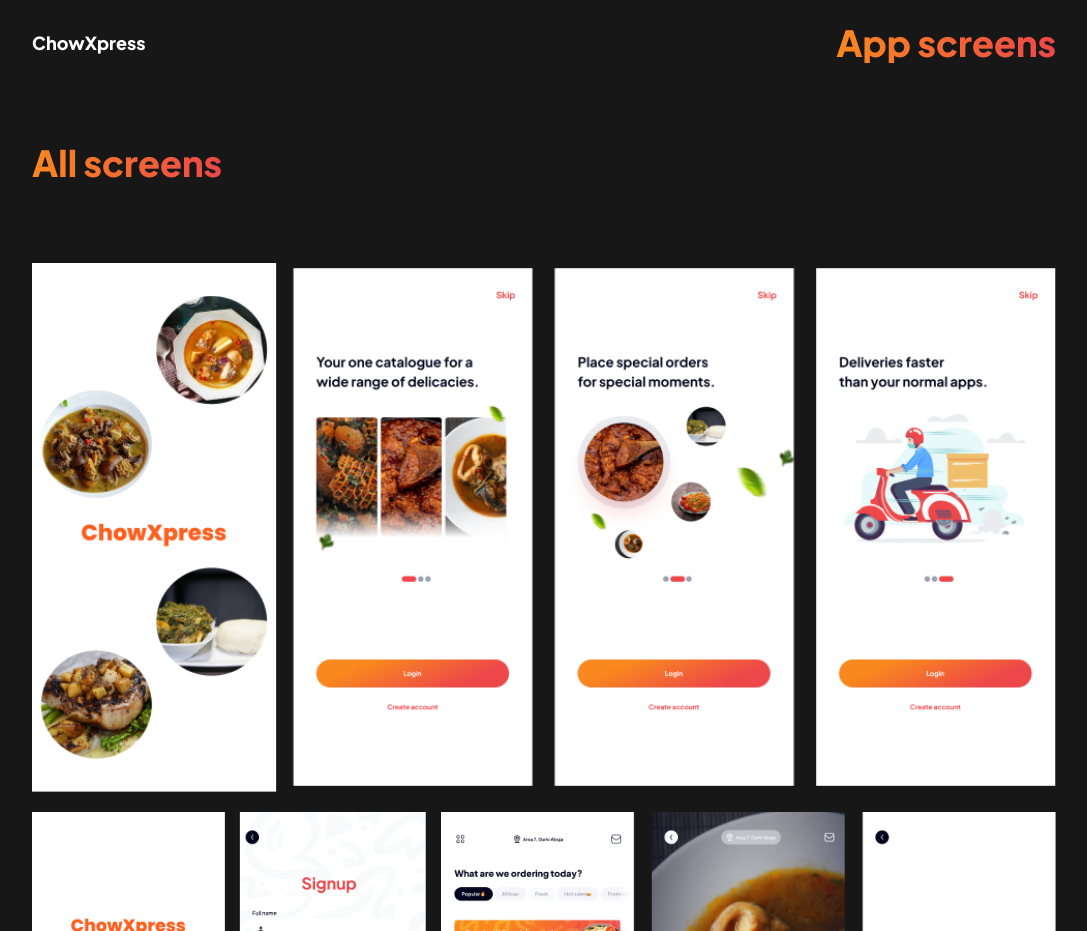
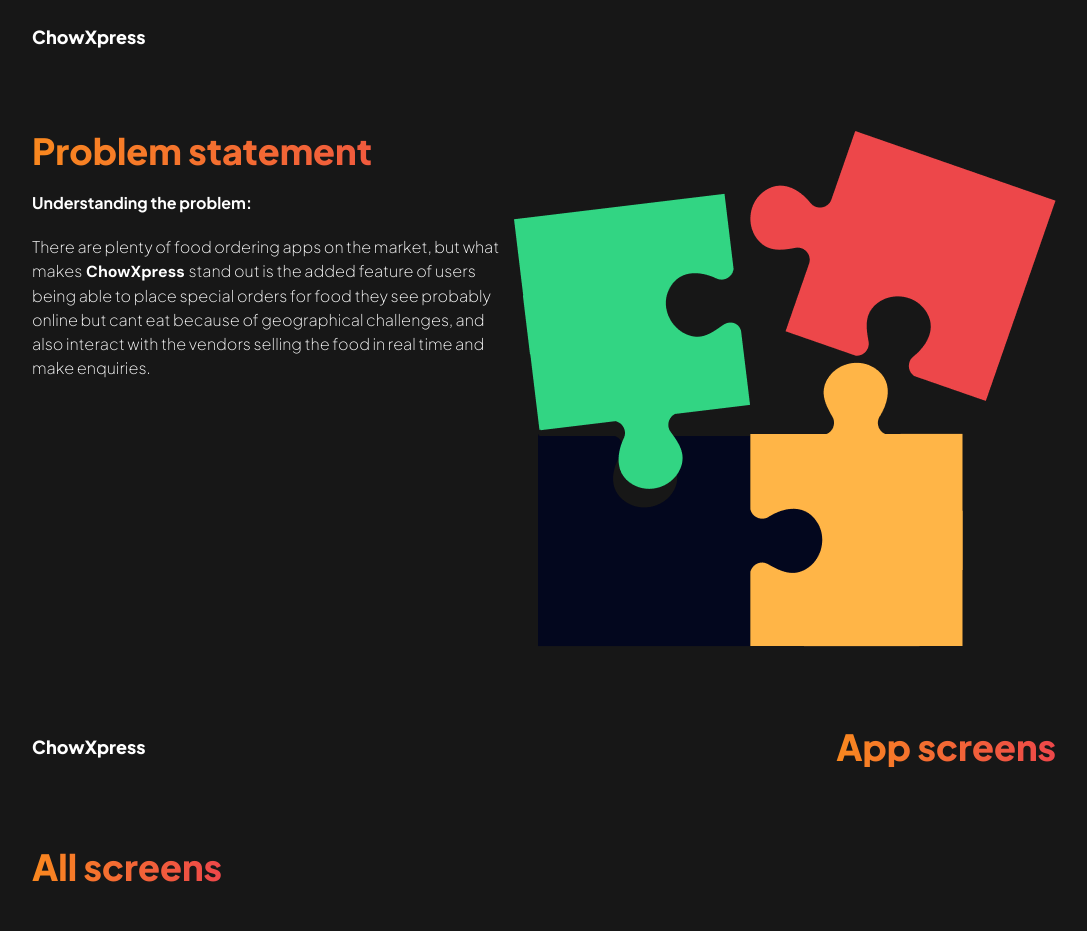
Before and after one commit to VirtuousTechies/musa-daniel, a React (Vite) app in the folder musa-daniel/: page /works/foodApp in a window 1280 px wide. Shown: the part 1940-2871 px from the top of the page, without its empty margins (96-1183 px from the left). Built offline with nearby package versions, Linux system fonts and the light colour scheme.

Commit message:
Added the html, images and styles for the problem statement section in the food app body

```diff
--- a/musa-daniel/src/Components/FoodAppBody.jsx
+++ b/musa-daniel/src/Components/FoodAppBody.jsx
@@ -1,5 +1,5 @@
 import React from 'react'
-import { componentOne, componentThree, componentTwo, figma, foodAbout, foodMainFive, foodMainFour, foodMainOne, foodMainThree, foodMainTwo, screenFive, screenFour, screenOne, screenSix, screenThree, screenTwo, summary,} from '../Data'
+import { componentOne, componentThree, componentTwo, figma, foodAbout, foodMainFive, foodMainFour, foodMainOne, foodMainThree, foodMainTwo, foodProblem, screenFive, screenFour, screenOne, screenSix, screenThree, screenTwo, summary,} from '../Data'
 import { FoodHeader } from '.'
 import { foodAppData } from '../Data/demo'
 
@@ -75,6 +75,25 @@ export default function FoodAppBody() {
         </section>
         <section className='flex flex-col space-y-20 md:items-start w-[90%] mx-5 md:mx-0
         md:w-[80%] bg-[#17171717]'>
+            <FoodHeader />
+            <div className='flex flex-row justify-between w-full'>
+                <div className='flex flex-col space-y-5'>
+                    <h2 className='bg-gradient-to-l font-four text-3xl md:text-4xl font-extrabold
+                    text-transparent bg-clip-text to-[#F9881F] from-[#ED474A]'>Problem statement</h2>
+                    <p className='font-four font-bold text-white
+                    text-base md:w-[30rem]'>Understanding the problem:</p>
+                    <p className='font-four font-extralight text-white text-base md:w-[30rem]'>
+                    There are plenty of food ordering apps on the market, but what makes
+                    <span className='text-white font-bold'> ChowXpress </span> stand out is
+                    the added feature of users being able to place special orders for food they
+                    see probably online but cant eat because of geographical challenges, and also
+                    interact with the vendors selling the food in real time and make enquiries.</p>
+                </div>
+                <img src={foodProblem} alt="problem" />
+            </div>
+        </section>
+        <section className='flex flex-col space-y-20 md:items-start w-[90%] mx-5 md:mx-0
+        md:w-[80%] bg-[#17171717]'>
             <FoodHeader end={'App screens'} />
             <h2 className='bg-gradient-to-l font-four text-3xl md:text-4xl font-extrabold
             text-transparent bg-clip-text to-[#F9881F] from-[#ED474A]'>All screens</h2>
--- a/musa-daniel/src/Data/index.jsx
+++ b/musa-daniel/src/Data/index.jsx
@@ -84,3 +84,4 @@ export {default as componentTwo} from './images/food-app/component-two.png'
 export {default as componentThree} from './images/food-app/component-three.png'
 export {default as summary} from './images/food-app/summary.png'
 export {default as foodAbout} from './images/food-app/food-about.png'
+export {default as foodProblem} from './images/food-app/food-problem.png'
```
